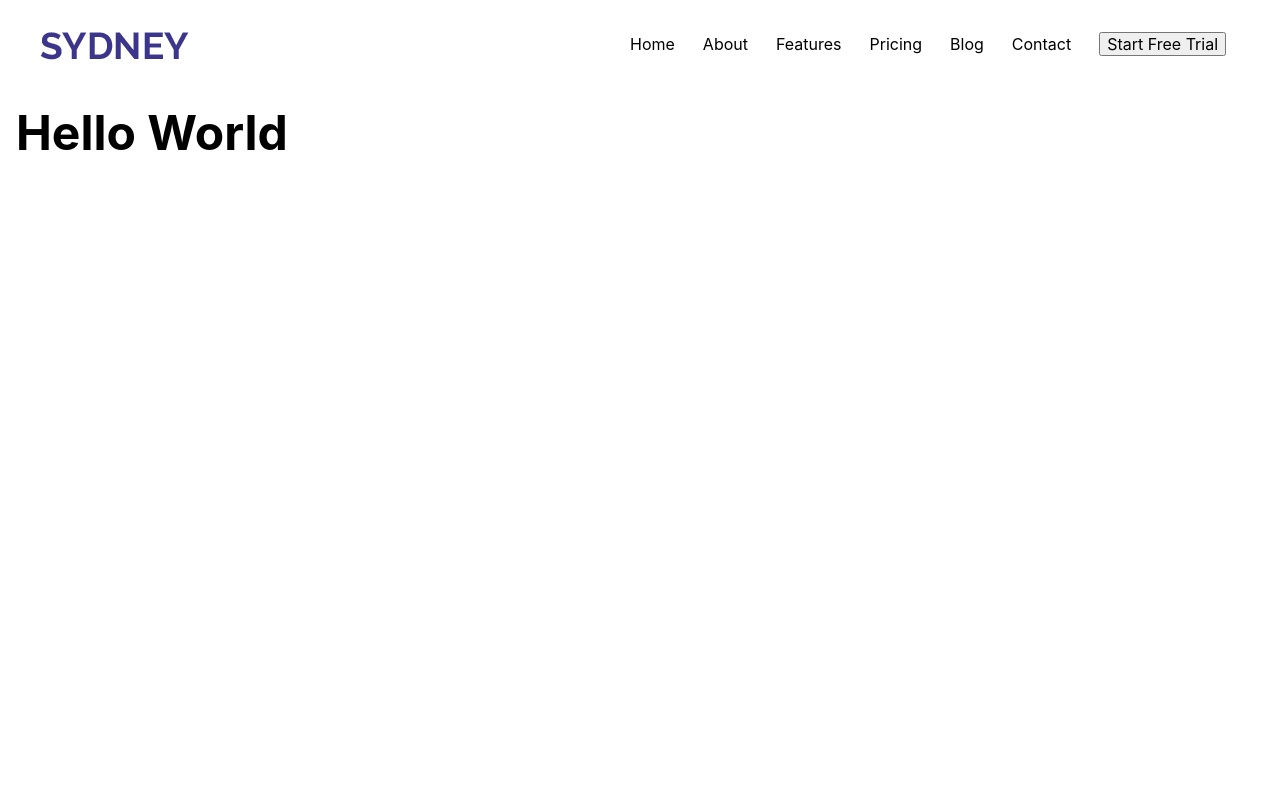
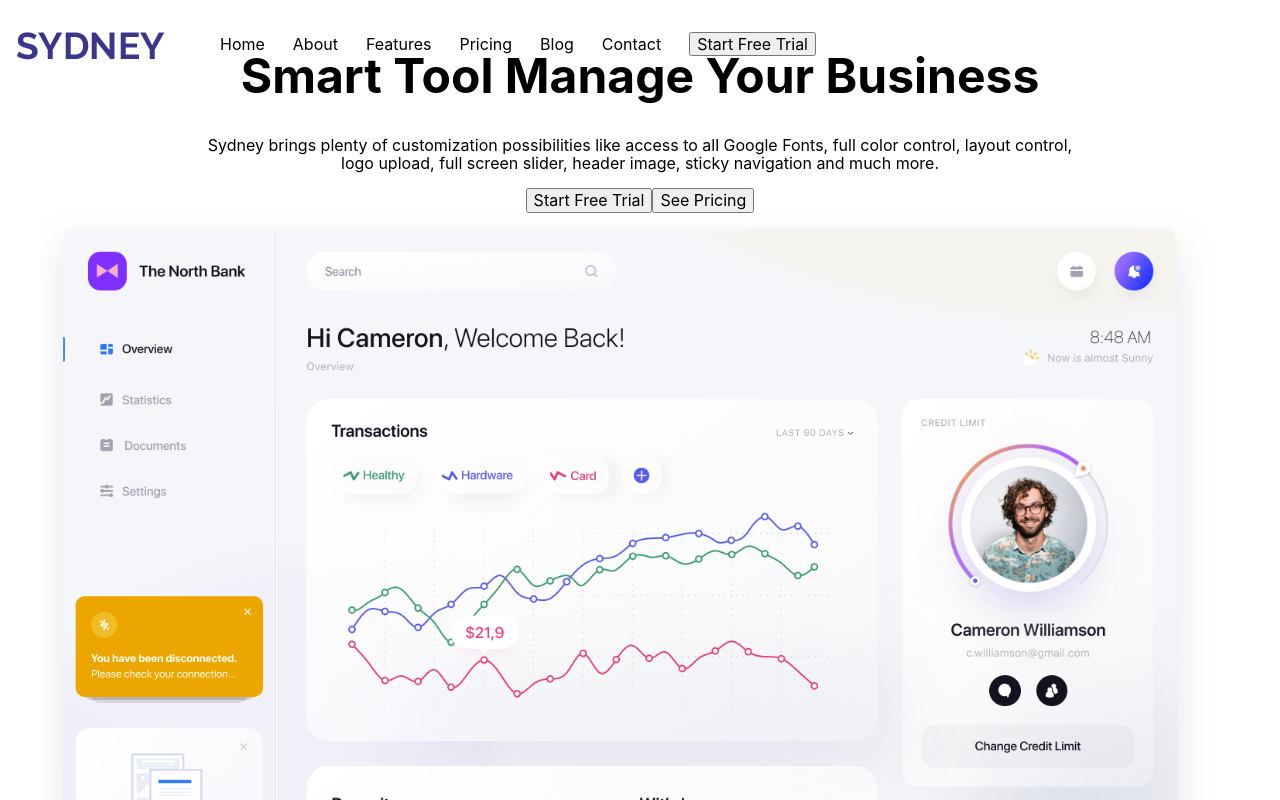
Before and after one commit to aspectum/react-frontend-sydney, a React (Create React App) app: page / in a window 1280 px wide. Shown: the top 800 px of the page. Built offline with nearby package versions, Linux system fonts and the light colour scheme.

Commit message:
Added intro section skeleton

```diff
--- a/src/components/App.js
+++ b/src/components/App.js
@@ -1,11 +1,13 @@
 import React from 'react';
 import Navbar from './Navbar'
+import Intro from './Intro'
 
 class App extends React.Component {
     render() {
         return (
             <div className='ma2 pa2'>
                 <Navbar />
+                <Intro />
                 <h1 className='f1'>Hello World</h1>
             </div>
         )
--- /dev/null
+++ b/src/components/Intro.css
@@ -0,0 +1,4 @@
+p {
+    margin-left: 150px;
+    margin-right: 150px;
+}
--- /dev/null
+++ b/src/components/Intro.js
@@ -0,0 +1,18 @@
+import screencap from './screencap.png';
+import './Intro.css'
+
+function Intro() {
+    return (
+        <div className='container tc section-col'>
+            <h1 className='f1'>Smart Tool Manage Your Business</h1>
+            <p>Sydney brings plenty of customization possibilities like access to all Google Fonts, full color control, layout control, logo upload, full screen slider, header image, sticky navigation and much more.</p>
+            <div className='buttons'>
+                <button>Start Free Trial</button>
+                <button>See Pricing</button>
+            </div>
+            <img src={screencap} alt='screencap'></img>
+        </div>
+    );
+}
+
+export default Intro
--- a/src/components/Navbar.js
+++ b/src/components/Navbar.js
@@ -3,7 +3,7 @@ import './Navbar.css'
 
 function Navbar() {
     return (
-        <div className='container flex'>
+        <div className='container flex fixed'>
             <img src={logo} alt='logo' />
             <nav>
                 <ul className='flex'>
--- a/src/index.css
+++ b/src/index.css
@@ -11,3 +11,9 @@ code {
   font-family: source-code-pro, Menlo, Monaco, Consolas, 'Courier New',
     monospace;
 }
+
+.section-col {
+  max-width: 1200px;
+  margin-left: auto;
+  margin-right: auto;
+}
```
Also changed, not shown: src/components/screencap.png (added).
